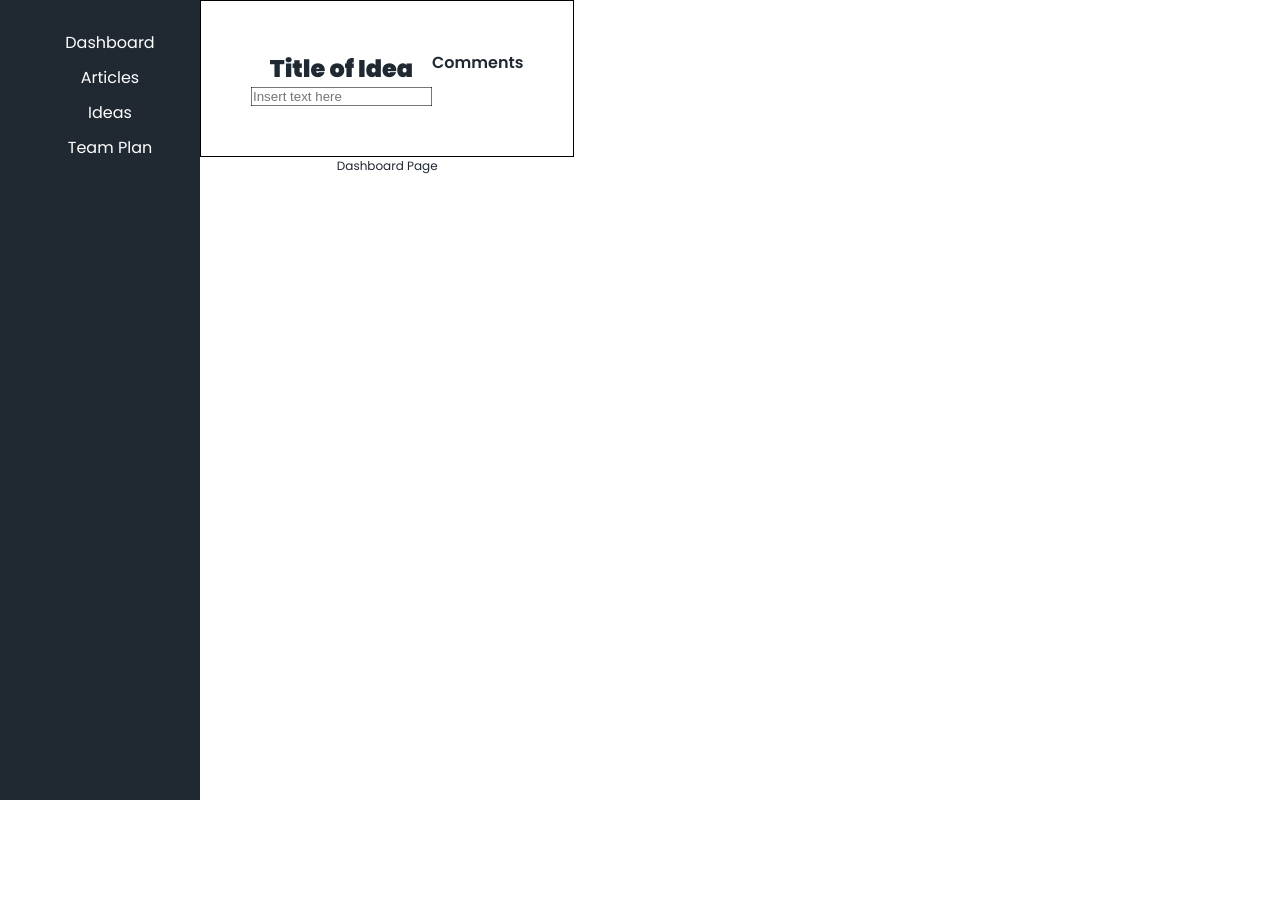
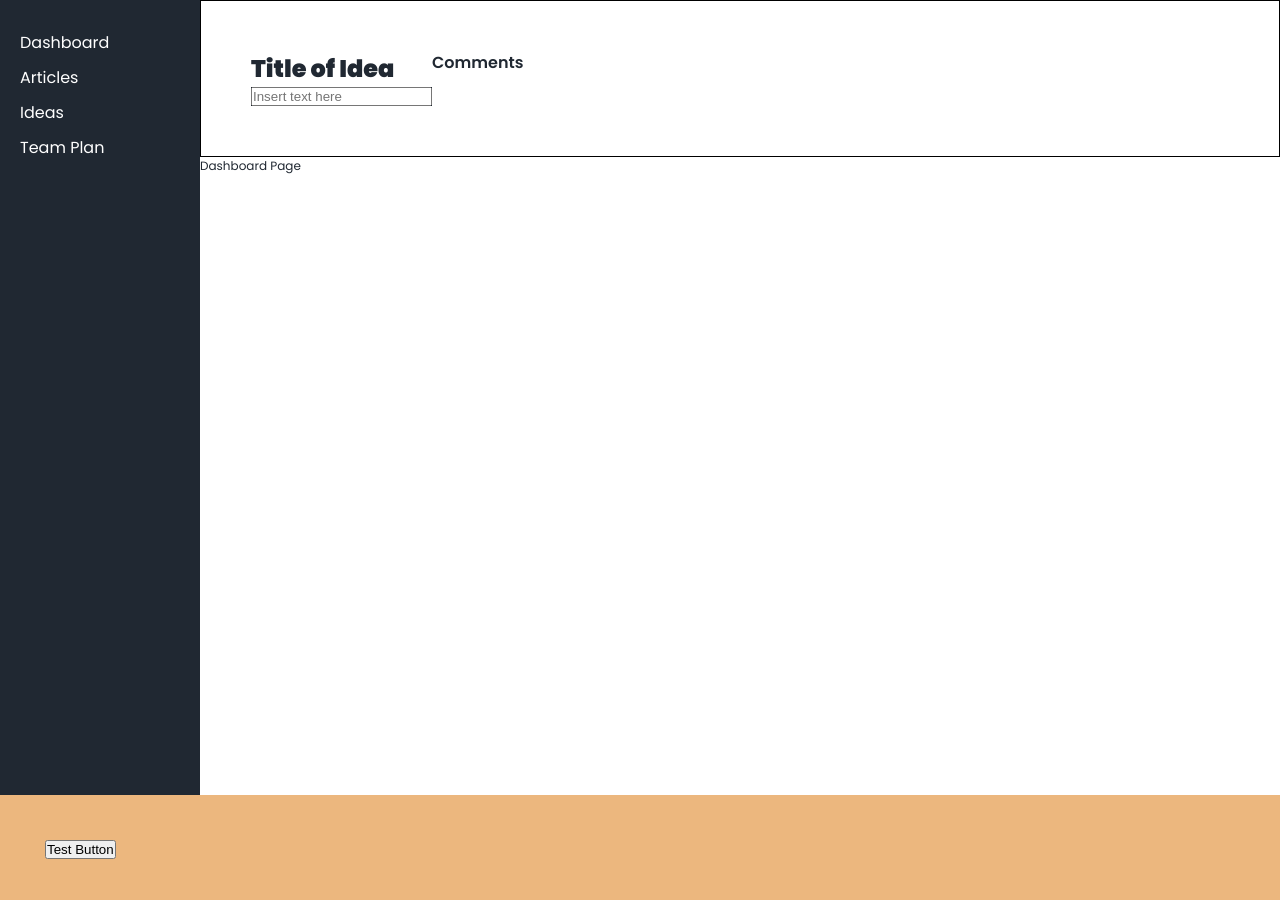
Before and after one commit to helher/newsplan, a React (Create React App) app: page / in a window 1280 px wide. Before the commit the page ends 800 px from the top, so only its background shows below. Built offline with nearby package versions, Linux system fonts and the light colour scheme.

Commit message:
created footer

```diff
--- a/src/App.css
+++ b/src/App.css
@@ -1,4 +1,20 @@
 .app {
-  text-align: center;
-  display: flex;
+  display: grid;
+  grid-template-columns: 200px 1fr;
+  grid-template-rows: 1fr 105px;
+  grid-template-areas:
+      "nav-element main-content"
+      "footer-element footer-element";
 }
+
+.nav-container {
+  grid-area: nav-element;
+}
+
+.main-content {
+  grid-area: main-content;
+}
+
+.footer-container {
+  grid-area: footer-element;
+}
--- a/src/App.js
+++ b/src/App.js
@@ -10,18 +10,20 @@ import Articles from './screens/Articles';
 
 // Components
 import NavigationBar from './components/nav/NavigationBar'
+import Footer from './components/footer/Footer';
 
 function App() {
   return (
     <Router>
-      <div class="app">
-      <NavigationBar/>
-        <Routes>
+      <div className="app">
+      <NavigationBar className="navigation-element"/>
+        <Routes className="main-content">
           <Route path="/" element={ <Dashboard /> } exact/>
           <Route path="/articles" element={ <Articles /> } exact/>
           <Route path="/ideas" element={ <Ideas /> } exact/>
           <Route path="/teamplan" element={ <TeamPlan /> } exact/>
         </Routes>
+        <Footer className="footer-element"/>
     </div>
   </Router>
   );
--- a/src/components/footer/Footer.js
+++ b/src/components/footer/Footer.js
@@ -3,8 +3,10 @@ import './footer.css'
 
 function Footer() {
     return (
-        <div>
-            <p>Test Footer </p>
+        <div className="footer-container">
+            <div className="footer-main">
+                <button className="footer-button">Test Button </button>
+            </div>
         </div>
     );
 }
--- a/src/components/footer/footer.css
+++ b/src/components/footer/footer.css
@@ -0,0 +1,13 @@
+@import url(./../../index.css);
+
+.footer-container {
+    background-color: var(--accented-color);
+    height: 105px;
+    width: 100%;
+}
+
+.footer-main {
+    padding: 45px;
+    align-content: center;
+    justify-content: flex-start;
+}
--- a/src/components/nav/NavigationBar.css
+++ b/src/components/nav/NavigationBar.css
@@ -1,10 +1,10 @@
 @import url(./../../index.css);
 
-.nav{
+.nav-container{
     background-color: var(--primary-color);
     width: 200px;
+    height: 795px;
     color: #FFFFFF;
-    height: 100vh;
 }
 
 ul{
--- a/src/components/nav/NavigationBar.js
+++ b/src/components/nav/NavigationBar.js
@@ -5,7 +5,7 @@ import {Link} from 'react-router-dom';
 function NavigationBar() {
     return (
         <div>
-            <nav className="nav">
+            <nav className="nav-container">
                 <ul>
                     <li>
                         <Link to="/">Dashboard</Link>
--- a/src/components/popups/popup-idea/PopupIdea.css
+++ b/src/components/popups/popup-idea/PopupIdea.css
@@ -5,8 +5,7 @@
     background-color: var(--primary-color);
 }
 
-.idea-section{
-
+.idea-container{
     border: 1px solid black;
     max-width: 1010px;
     padding: 50px;
--- a/src/components/popups/popup-idea/PopupIdea.js
+++ b/src/components/popups/popup-idea/PopupIdea.js
@@ -3,7 +3,7 @@ import './PopupIdea.css';
 
 function PopupIdea() {
     return (
-        <section className="idea-section">
+        <section className="idea-container">
             <div className="test">
                 <div className="idea-content-column">
                     <h1>Title of Idea</h1>
```
